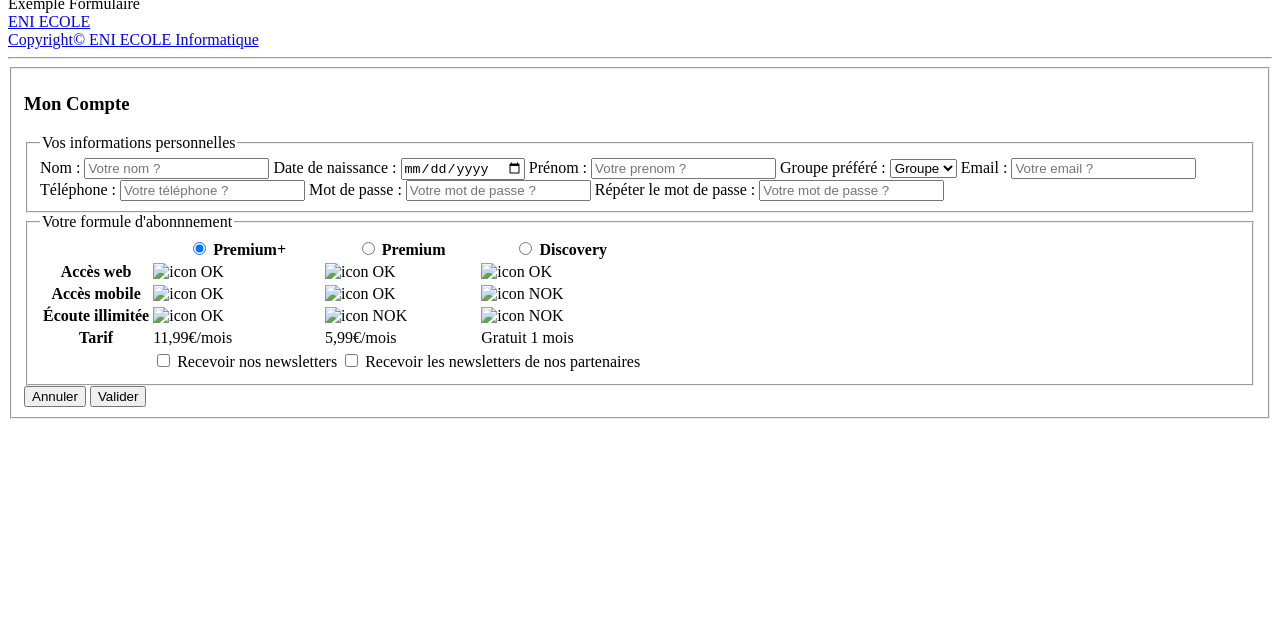
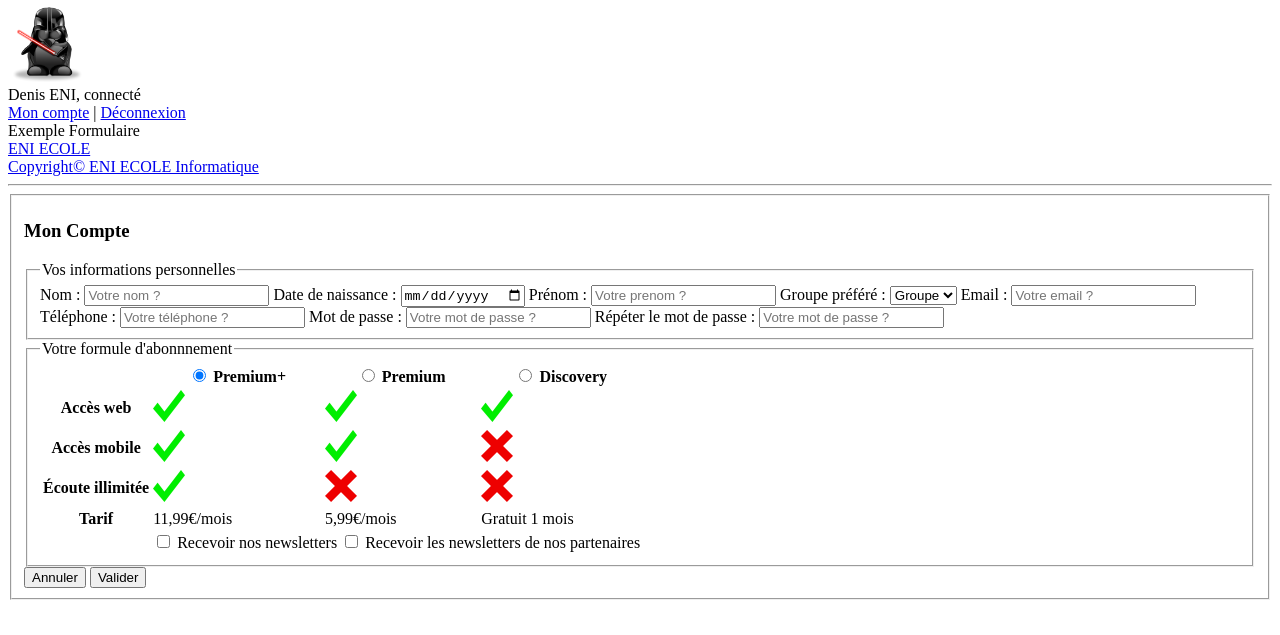
Before and after one commit to Hiikss/TP03, a plain HTML site: page MyMusic/index.html in a window 1280 px wide. Shown: the part 165-800 px from the top of the page. Drawn offline with Linux system fonts and the light colour scheme.

Commit message:
update css

```diff
--- a/MyMusic/index.html
+++ b/MyMusic/index.html
@@ -8,13 +8,13 @@
     <body>
         <header>
             <div id="header_logo">
-                <img src="images/mymusic_logo.png" alt="My Music logo">
+                <img src="assets/mymusic_logo.png" alt="My Music logo">
             </div>
             <div id="header_title">
                 <h1>My music</h1>
             </div>
             <div id="header_user_icon">
-                <img src="images/avatar/avatar-tux_dark_vador_sabre.png" width="75" alt="User icon">
+                <img src="assets/avatar/avatar-tux_dark_vador_sabre.png" width="75" alt="User icon">
             </div>
             <div id="header_user_state">
                 Denis ENI, connecté
@@ -80,21 +80,21 @@
                             <tbody>
                                 <tr>
                                     <th>Accès web</th>
-                                    <td><img src="images/icon-ok-32x32.png" alt="icon OK"></td>
-                                    <td><img src="images/icon-ok-32x32.png" alt="icon OK"></td>
-                                    <td><img src="images/icon-ok-32x32.png" alt="icon OK"></td>
+                                    <td><img src="assets/icon-ok-32x32.png" alt="icon OK"></td>
+                                    <td><img src="assets/icon-ok-32x32.png" alt="icon OK"></td>
+                                    <td><img src="assets/icon-ok-32x32.png" alt="icon OK"></td>
                                 </tr>
                                 <tr>
                                     <th>Accès mobile</th>
-                                    <td><img src="images/icon-ok-32x32.png" alt="icon OK"></td>
-                                    <td><img src="images/icon-ok-32x32.png" alt="icon OK"></td>
-                                    <td><img src="images/icon-not-ok-32x32.png" alt="icon NOK"></td>
+                                    <td><img src="assets/icon-ok-32x32.png" alt="icon OK"></td>
+                                    <td><img src="assets/icon-ok-32x32.png" alt="icon OK"></td>
+                                    <td><img src="assets/icon-not-ok-32x32.png" alt="icon NOK"></td>
                                 </tr>
                                 <tr>
                                     <th>Écoute illimitée</th>
-                                    <td><img src="images/icon-ok-32x32.png" alt="icon OK"></td>
-                                    <td><img src="images/icon-not-ok-32x32.png" alt="icon NOK"></td>
-                                    <td><img src="images/icon-not-ok-32x32.png" alt="icon NOK"></td>
+                                    <td><img src="assets/icon-ok-32x32.png" alt="icon OK"></td>
+                                    <td><img src="assets/icon-not-ok-32x32.png" alt="icon NOK"></td>
+                                    <td><img src="assets/icon-not-ok-32x32.png" alt="icon NOK"></td>
                                 </tr>
                                 <tr>
                                     <th>Tarif</th>
--- a/MyMusic/style.css
+++ b/MyMusic/style.css
@@ -0,0 +1,4 @@
+body
+{
+    background-color: #555;
+}
```
Also changed, not shown: MyMusic/biographie.html (+4 -3 lines).
